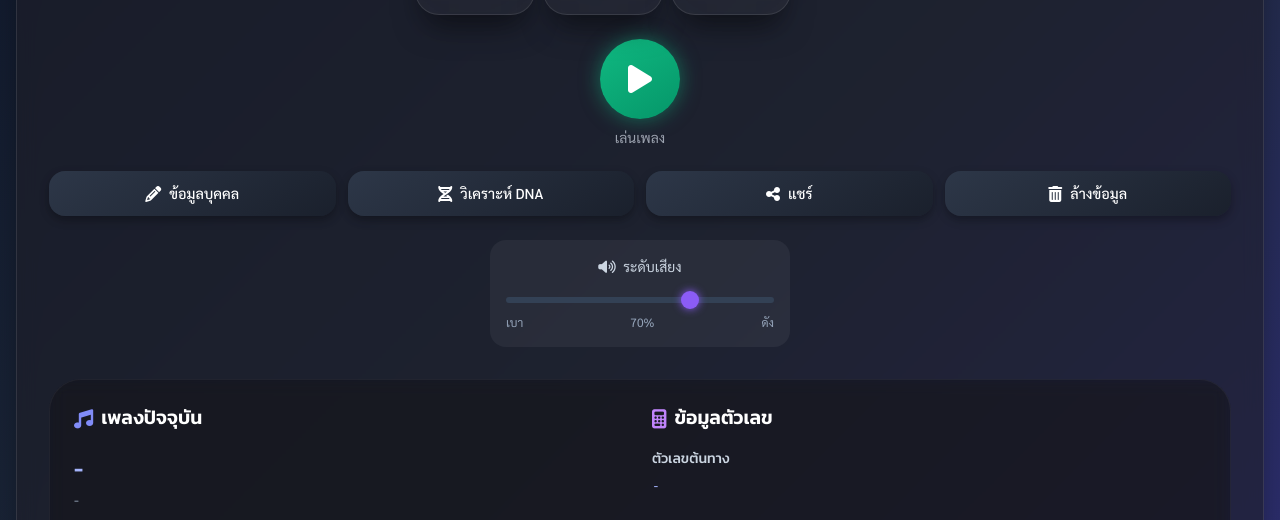
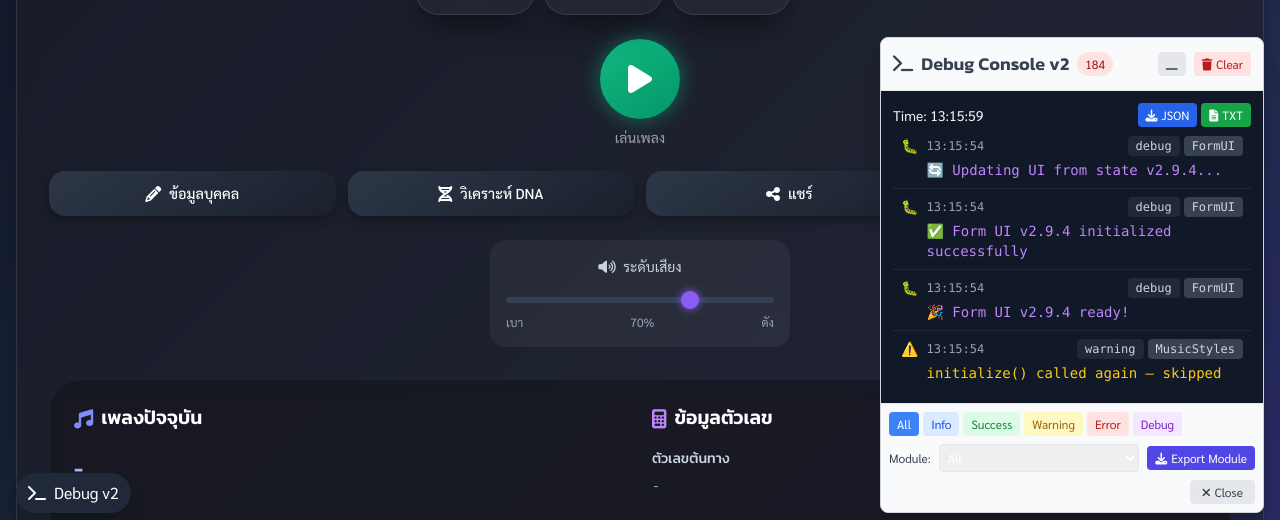
Before and after one commit to rainboworcakids-collab/DestiBlueMusic, a plain HTML site: page Basic/index.html in a window 1280 px wide. Shown: the part 271-791 px from the top of the page. Drawn offline with nearby package versions, Linux system fonts and the light colour scheme.

Commit message:
Uncomment debug-logger.js script tag

```diff
--- a/Basic/index.html
+++ b/Basic/index.html
@@ -426,7 +426,7 @@
     <input type="file" id="musicFileInput" accept=".json" class="hidden">
 
     <!-- JavaScript Files-->
-    <!-- script src="js/debug-logger.js?v=2.0"></script -->
+    <script src="js/debug-logger.js?v=2.0"></script>
     <script src="js/data-contract_mini.js?v=2.0"></script>
     <script src="js/client_edge-function-integration.js?v=3.7"></script>
     <script src="js/app-main.js?v=7.7"></script>
```
